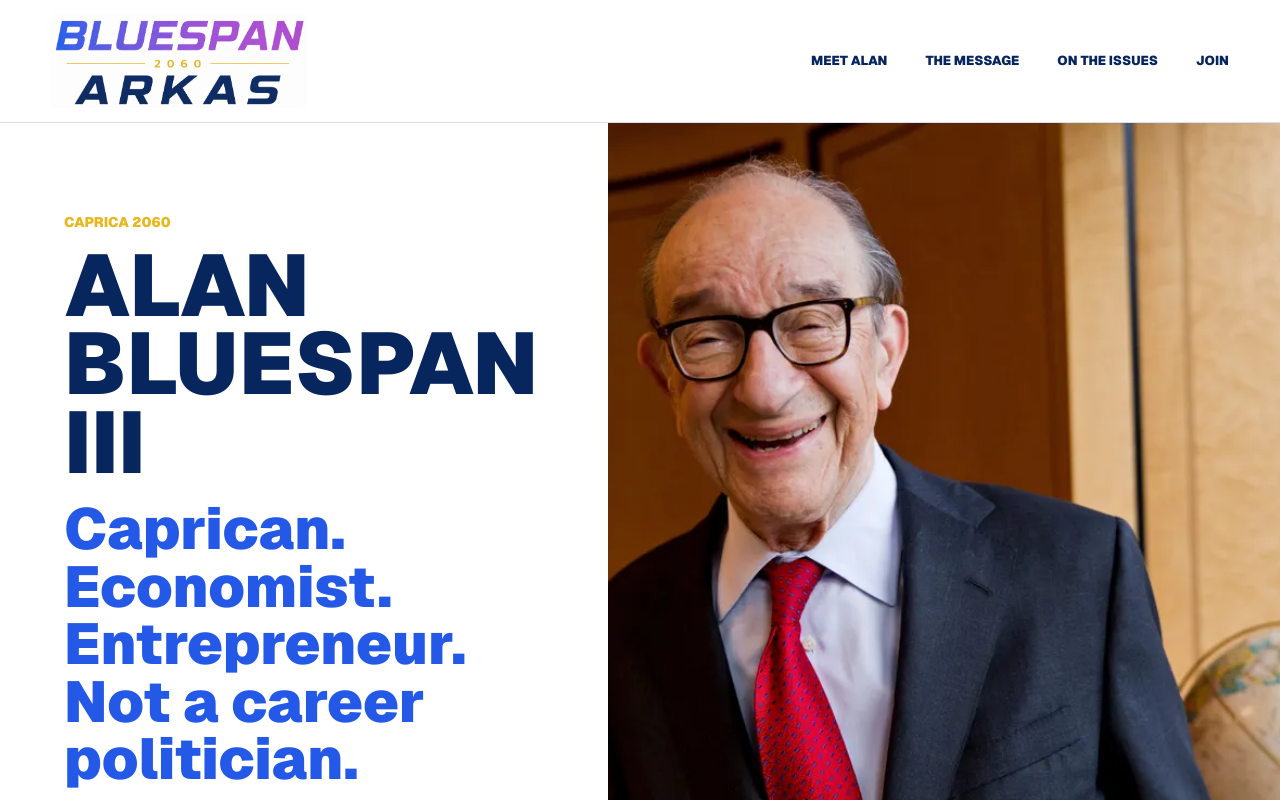
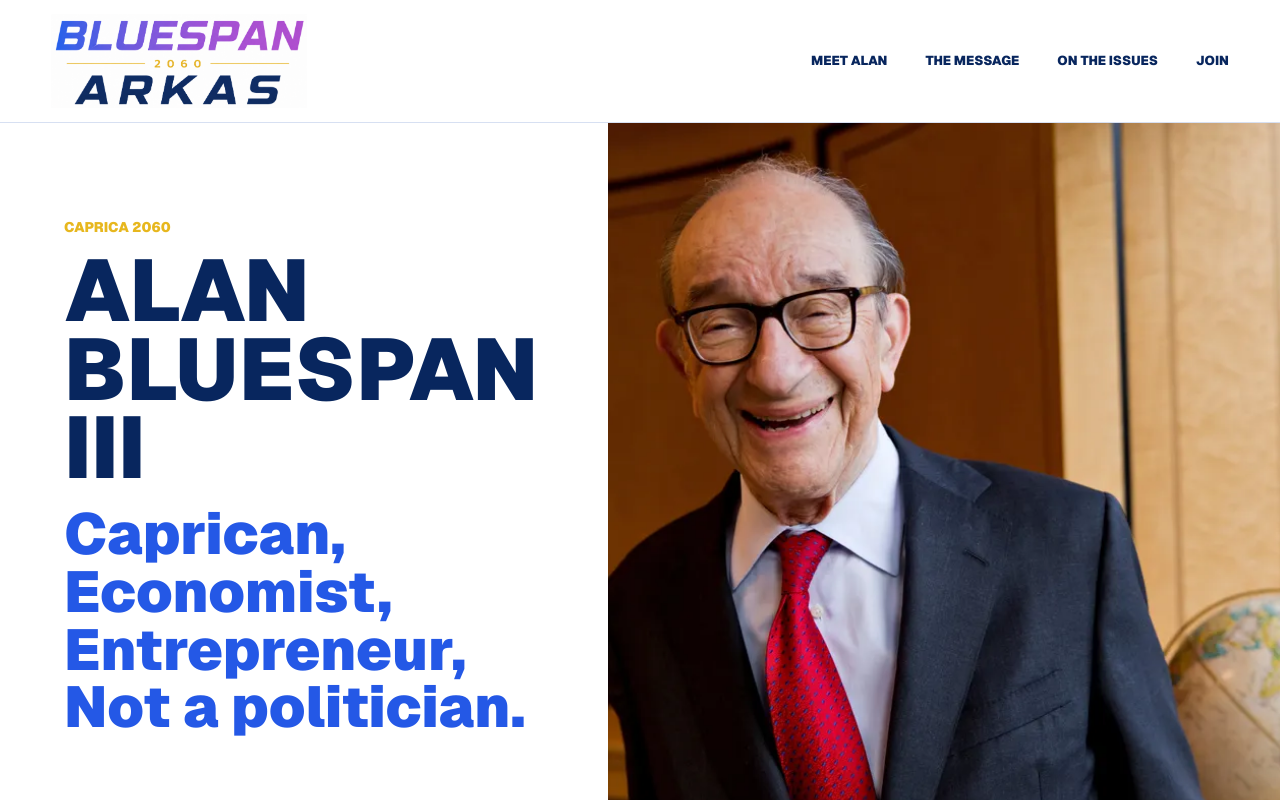
Before and after one commit to manualAlan/bluespan-arkas-2060, a Next.js app: page / in a window 1280 px wide. Shown: the top 800 px of the page. Built offline with nearby package versions, Linux system fonts and the light colour scheme.

Commit message:
Format Bluespan hero identity lines

```diff
--- a/app/globals.css
+++ b/app/globals.css
@@ -136,6 +136,10 @@ h1 {
   font-size: clamp(28px, 4.5vw, 58px);
   font-weight: 900;
   line-height: 1;
+}
+
+.tagline span {
+  display: block;
 }
 
 .intro-section {
--- a/app/layout.tsx
+++ b/app/layout.tsx
@@ -18,8 +18,7 @@ export const metadata: Metadata = {
     "Alan Bluespan III and Draqi for Caprica 2060: citizens first, executive restraint, and a republic of laws.",
   openGraph: {
     title: "Bluespan Arkas 2060",
-    description:
-      "Caprican. Economist. Entrepreneur. Not a career politician.",
+    description: "Caprican, Economist, Entrepreneur, Not a politician.",
     images: [
       {
         url: "/og.png",
@@ -32,8 +31,7 @@ export const metadata: Metadata = {
   twitter: {
     card: "summary_large_image",
     title: "Bluespan Arkas 2060",
-    description:
-      "Caprican. Economist. Entrepreneur. Not a career politician.",
+    description: "Caprican, Economist, Entrepreneur, Not a politician.",
     images: ["/og.png"],
   },
   icons: {
--- a/app/page.tsx
+++ b/app/page.tsx
@@ -72,7 +72,10 @@ export default function Home() {
           <p className="eyebrow">Caprica 2060</p>
           <h1>Alan Bluespan III</h1>
           <p className="tagline">
-            Caprican. Economist. Entrepreneur. Not a career politician.
+            <span>Caprican,</span>
+            <span>Economist,</span>
+            <span>Entrepreneur,</span>
+            <span>Not a politician.</span>
           </p>
         </div>
         <div className="hero-image">
```
